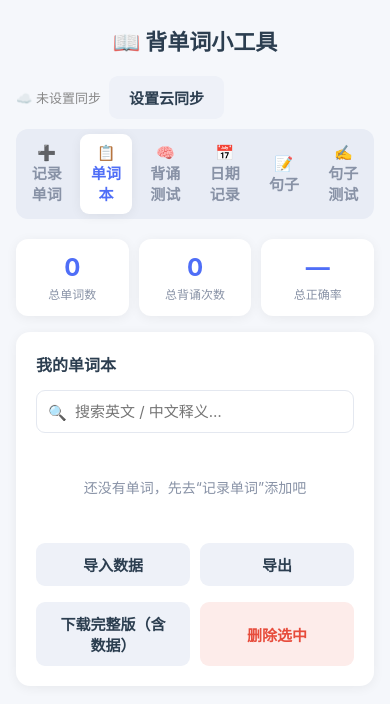
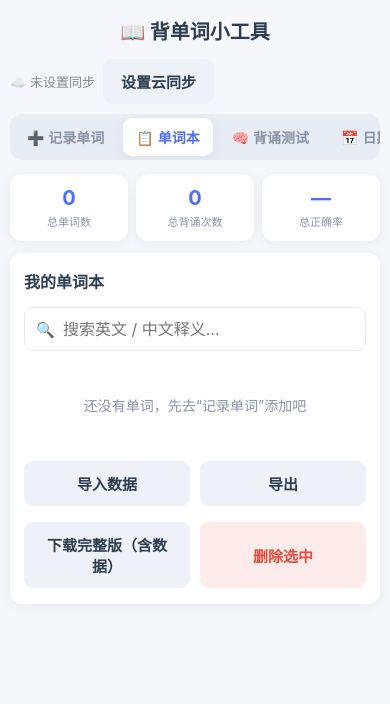
Before and after one commit to mltjydyl-hash/vocab-tool, a plain HTML site: page index.html in a window 390 px wide. Both pictures are taken after a click on the button "📋 单词本". Drawn offline with Linux system fonts and the light colour scheme.

Commit message:
Add files via upload

```diff
--- a/index.html
+++ b/index.html
@@ -242,6 +242,55 @@
   .blank-input.ok { border-color: var(--success); background: #eafaf1; color: var(--success); }
   .blank-input.no { border-color: var(--danger); background: #fdecea; color: var(--danger); }
   .blank-answer { min-height: 18px; font-size: 12px; line-height: 18px; color: var(--danger); font-weight: 700; }
+
+  /* ---------- 移动端适配 ---------- */
+  @media (max-width: 520px) {
+    html { -webkit-text-size-adjust: 100%; text-size-adjust: 100%; }
+    body { padding: 16px 10px; }
+    h1 { font-size: 20px; margin-bottom: 14px; }
+
+    .card { padding: 16px 14px; border-radius: 12px; margin-bottom: 12px; }
+
+    /* 顶部 6 个标签：改成横向滑动，不再挤成一团 */
+    .tabs {
+      flex-wrap: nowrap; overflow-x: auto; gap: 6px;
+      padding: 4px; margin-bottom: 14px;
+      -webkit-overflow-scrolling: touch;
+      scrollbar-width: none;
+    }
+    .tabs::-webkit-scrollbar { display: none; }
+    .tab {
+      flex: 0 0 auto; padding: 9px 13px; font-size: 14px;
+      white-space: nowrap;
+    }
+
+    /* 输入框字号提到 16px，避免 iOS 聚焦时页面自动放大 */
+    input, textarea, select { font-size: 16px; }
+    .select-trigger { font-size: 16px; }
+    textarea { min-height: 80px; }
+
+    .stats { gap: 8px; margin-bottom: 12px; }
+    .stat { padding: 12px 8px; }
+    .stat .num { font-size: 20px; }
+    .stat .lbl { font-size: 11px; }
+
+    /* “下拉 + 按钮”那种并排行，窄屏改成上下排列 */
+    .row { flex-direction: column; gap: 8px; }
+
+    .quiz-chinese { font-size: 24px; padding: 20px 0; }
+    .sentence-zh { font-size: 19px; }
+
+    .btn { padding: 12px 18px; font-size: 15px; }
+
+    .word-item { gap: 8px; }
+    .word-del { font-size: 18px; padding: 6px 10px; }
+
+    /* 工具栏允许换行，避免窄屏被撑开 */
+    .list-toolbar, .letter-toolbar, .history-toolbar { flex-wrap: wrap; gap: 8px; }
+    .history-day-head { flex-wrap: wrap; }
+
+    .toast { bottom: 20px; }
+  }
 </style>
 </head>
 <body>
```
